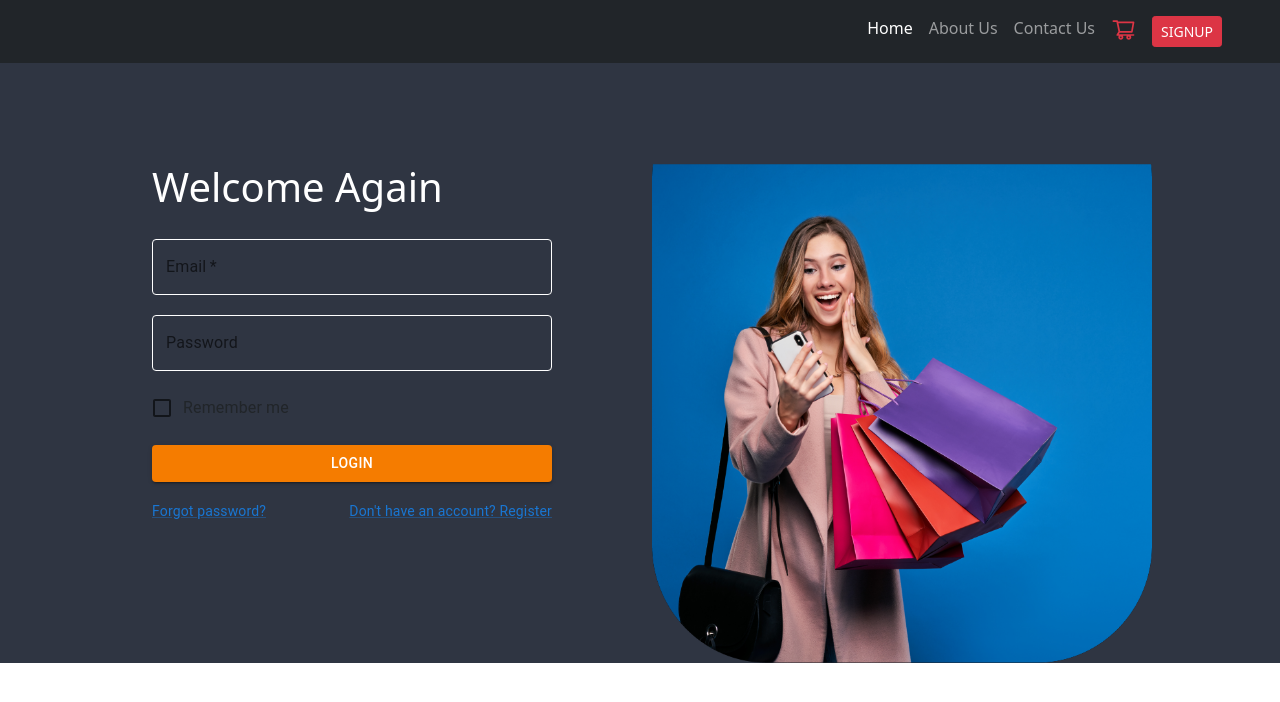
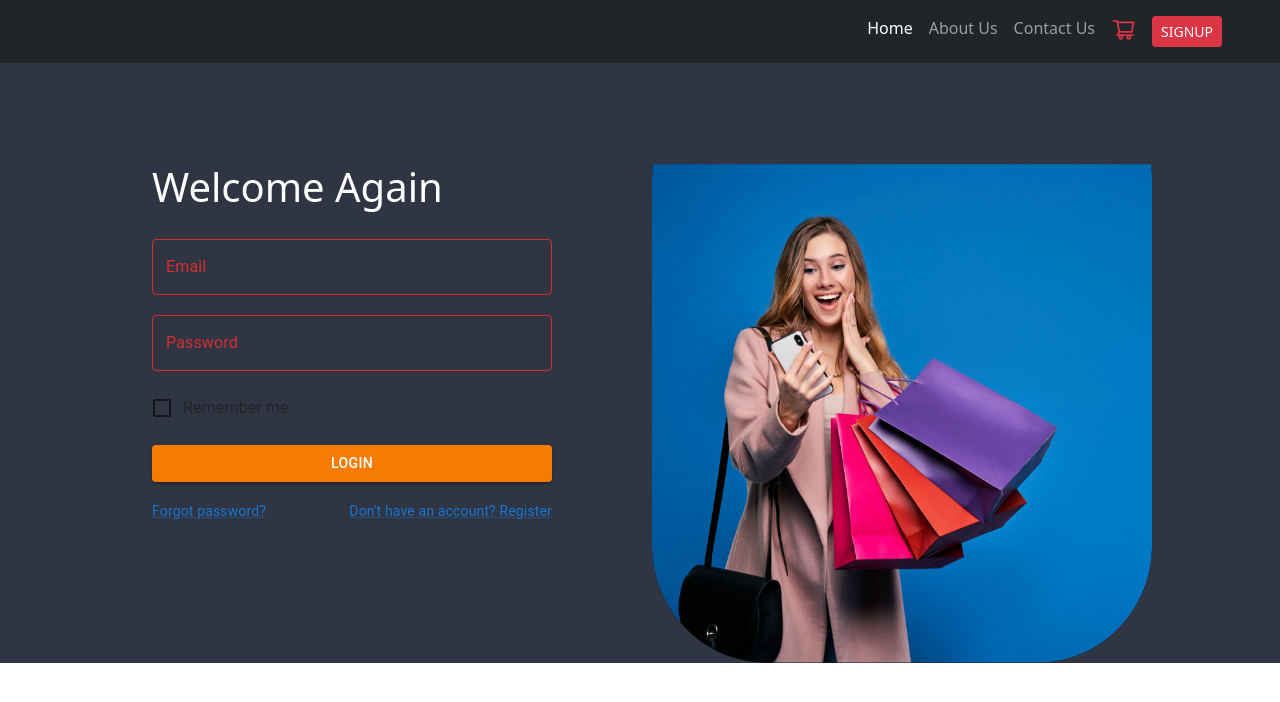
Before and after one commit to Emart-Ecommerce-Sem4/E-Mart-Frontend, a React (Create React App) app: page /signin in a window 1280 px wide. Shown: the top 702 px of the page. Built offline with nearby package versions, Linux system fonts and the light colour scheme.

Commit message:
UI modified

```diff
--- a/src/pages/signIn/index.jsx
+++ b/src/pages/signIn/index.jsx
@@ -22,28 +22,28 @@ import HeightBox from '../../components/HeightBox';
 
 const CustomTextField = styled(TextField)({
   width: 400,
-  color: '#fff',
-  '& label.Mui-focused': {
-    color: 'white',
-  },
-  '& .MuiInput-underline:after': {
-    borderBottomColor: 'white',
-    color: '#fff',
-  },
-  '& .MuiOutlinedInput-root': {
-    '& fieldset': {
-      borderColor: 'white',
-      color: '#fff',
-    },
-    '&:hover fieldset': {
-      borderColor: 'white',
-      color: '#fff',
-    },
-    '&.Mui-focused fieldset': {
-      borderColor: 'white',
-      color: '#fff',
-    },
-  },
+  // color: '#fff',
+  // '& label.Mui-focused': {
+  //   color: 'white',
+  // },
+  // '& .MuiInput-underline:after': {
+  //   borderColor: 'white',
+  //   color: '#fff',
+  // },
+  // '& .MuiOutlinedInput-root': {
+  //   '& fieldset': {
+  //     borderColor: 'white',
+  //     color: '#fff',
+  //   },
+  //   '&:hover fieldset': {
+  //     borderColor: 'white',
+  //     color: '#fff',
+  //   },
+  //   '&.Mui-focused fieldset': {
+  //     borderColor: 'white',
+  //     color: '#fff',
+  //   },
+  // },
 });
 
 const validationSchema = Yup.object().shape({
@@ -126,9 +126,9 @@ export default function SignIn() {
                           helperText={
                             touched.email && errors.email ? errors.email : ''
                           }
-                          error={errors.email}
-                          required
+                          error={errors.email !== ''}
                           fullWidth
+                          variant="outlined"
                           label="Email"
                           placeholder="Email"
                         />
@@ -139,11 +139,11 @@ export default function SignIn() {
                           name="Password"
                           label="Password"
                           helperText={touched.password ? errors.password : ''}
-                          error={errors.password}
+                          error={errors.password !== ''}
                           onChange={handleChange('password')}
                           placeholder="Password"
                           fullWidth
-                          endAdornment={
+                          endadornment={
                             <InputAdornment position="end">
                               <IconButton
                                 onClick={handleClickShowPassword}
--- a/src/utils/theme.js
+++ b/src/utils/theme.js
@@ -2,6 +2,7 @@ import { createTheme } from '@mui/material';
 
 const theme = createTheme({
   palette: {
+    type: 'dark',
     primary: {
       main: '#ed6c02',
     },
@@ -11,6 +12,9 @@ const theme = createTheme({
     background: {
       default: '#2f3542',
     },
+    text: {
+      primary: '#ffffff',
+    },
   },
 });
 
```
